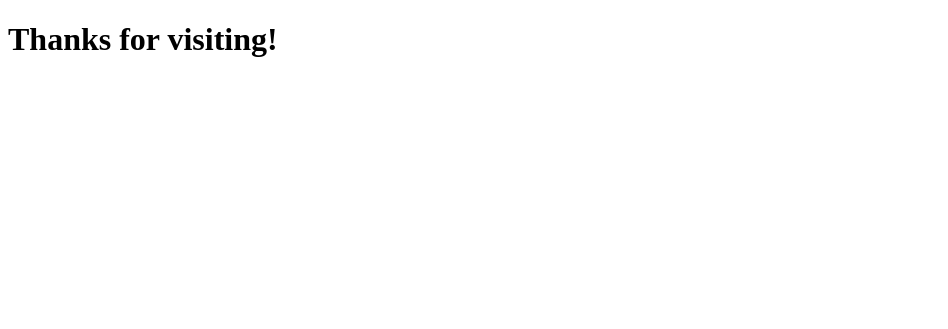
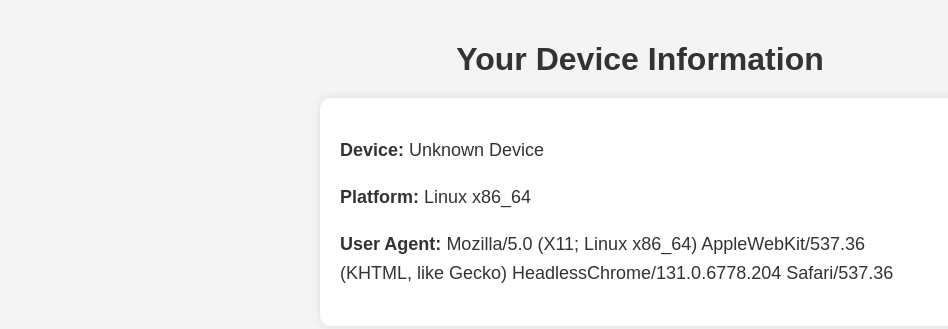
Before and after one commit to malohalo122/test, a plain HTML site: page index.html in a window 1280 px wide. Shown: the whole page, without its empty margins (0-948 px from the left). Drawn offline with Linux system fonts and the light colour scheme; no server answers.

Commit message:
index.html

```diff
--- a/index.html
+++ b/index.html
@@ -3,35 +3,83 @@
 <head>
   <meta charset="UTF-8">
   <meta name="viewport" content="width=device-width, initial-scale=1.0">
-  <title>Collect Device Info</title>
+  <title>Device Info</title>
+
+  <style>
+    body {
+      font-family: Arial, sans-serif;
+      margin: 0;
+      padding: 20px;
+      background-color: #f4f4f4;
+      color: #333;
+    }
+    h1 {
+      text-align: center;
+      margin-bottom: 20px;
+    }
+    .device-info {
+      background-color: white;
+      border-radius: 10px;
+      padding: 20px;
+      box-shadow: 0 0 10px rgba(0, 0, 0, 0.1);
+      max-width: 600px;
+      margin: 0 auto;
+    }
+    p {
+      font-size: 18px;
+      line-height: 1.6;
+    }
+  </style>
 
   <script>
-    function collectInfo() {
-      // Collect basic browser and device information
-      const deviceInfo = {
-        userAgent: navigator.userAgent,   // Browser and OS info
-        language: navigator.language,     // Language
-        platform: navigator.platform,     // Device platform (Windows, Mac, etc.)
-        screenWidth: window.screen.width, // Screen width
-        screenHeight: window.screen.height // Screen height
-      };
+    // Function to detect the device and platform
+    function getDeviceInfo() {
+      let deviceInfo = {};
+      let userAgent = navigator.userAgent || navigator.vendor || window.opera;
 
-      // Send this data to Google Sheets
-      fetch('https://script.google.com/macros/s/AKfycbzu3a4gbVoogGIb2aLcJEpkjZsd2iz7r-3p9nK37GW21kJGsZL8wFfDJxcpe3Zfx1Uc9w/exec', {
-        method: 'POST',
-        headers: { 'Content-Type': 'application/json' },
-        body: JSON.stringify(deviceInfo)
-      })
-      .then(response => response.json())
-      .then(data => console.log('Data sent successfully:', data))
-      .catch(error => console.error('Error sending data:', error));
+      // Check for iOS
+      if (/iPad|iPhone|iPod/.test(userAgent) && !window.MSStream) {
+        deviceInfo.device = "iPhone or iPad (iOS)";
+      }
+      // Check for Android
+      else if (/android/i.test(userAgent)) {
+        deviceInfo.device = "Android Device";
+      }
+      // Fallback for other platforms
+      else if (/Windows/.test(userAgent)) {
+        deviceInfo.device = "Windows PC";
+      }
+      else if (/Macintosh/.test(userAgent)) {
+        deviceInfo.device = "Mac OS Device";
+      }
+      else {
+        deviceInfo.device = "Unknown Device";
+      }
+
+      deviceInfo.platform = navigator.platform || "Unknown Platform";
+      deviceInfo.userAgent = navigator.userAgent;
+
+      return deviceInfo;
     }
 
-    // Run the function to collect info when the page loads
-    window.onload = collectInfo;
+    // Function to display the device info
+    function displayDeviceInfo() {
+      const info = getDeviceInfo();
+      document.getElementById('device').innerText = info.device;
+      document.getElementById('platform').innerText = info.platform;
+      document.getElementById('userAgent').innerText = info.userAgent;
+    }
+
+    // Execute the function when the page loads
+    window.onload = displayDeviceInfo;
   </script>
 </head>
 <body>
-  <h1>Thanks for visiting!</h1>
+  <h1>Your Device Information</h1>
+  <div class="device-info">
+    <p><strong>Device:</strong> <span id="device"></span></p>
+    <p><strong>Platform:</strong> <span id="platform"></span></p>
+    <p><strong>User Agent:</strong> <span id="userAgent"></span></p>
+  </div>
 </body>
 </html>
```
